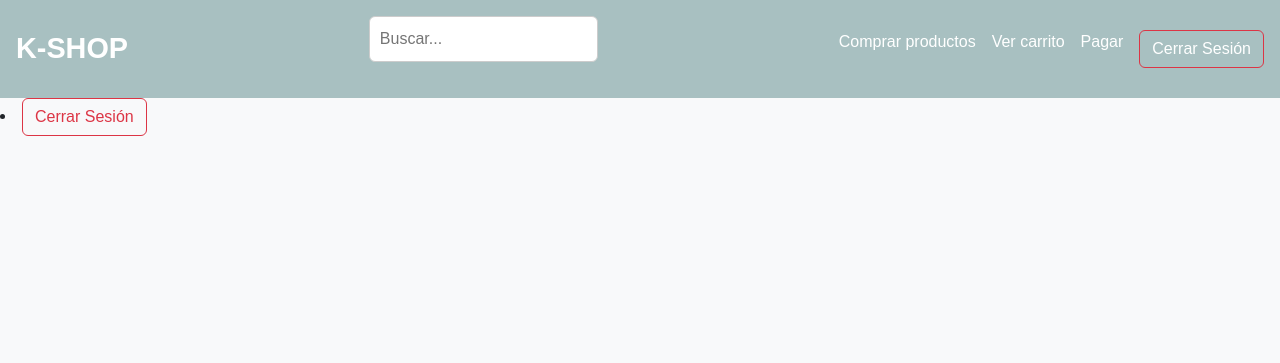
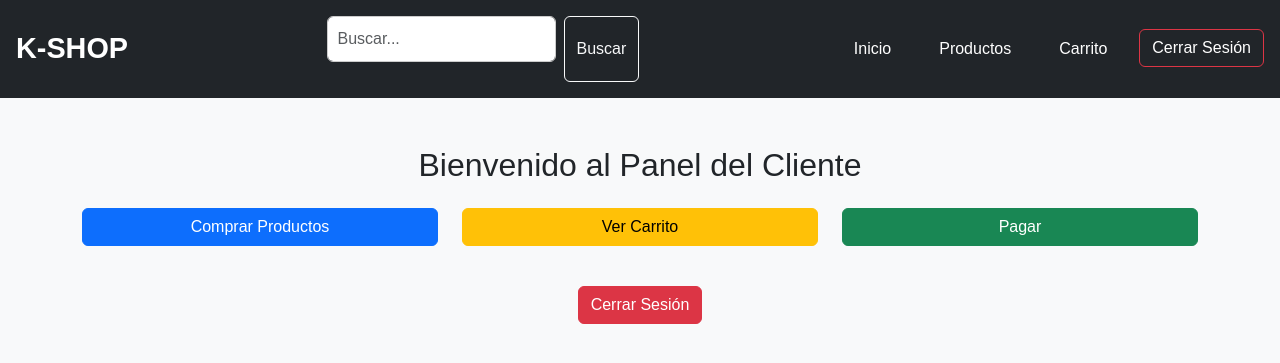
Before and after one commit to kev-abs/kshop-code, a PHP site: page /Paneles/panelcliente.php in a window 1280 px wide. Shown: the top 363 px of the page. Run offline with PHP 8.4, Linux system fonts and the light colour scheme; the visitor is signed in with stand-in values (Sample User, id 1).

Commit message:
Update panelcliente.php

```diff
--- a/Paneles/panelcliente.php
+++ b/Paneles/panelcliente.php
@@ -1,17 +1,18 @@
 <?php
 session_start();
 
+// Evitar que el navegador guarde en caché esta página
+header("Cache-Control: no-store, no-cache, must-revalidate, max-age=0");
+header("Cache-Control: post-check=0, pre-check=0", false);
+header("Pragma: no-cache");
+header("Expires: Sat, 26 Jul 1997 05:00:00 GMT");
+
+// Verificar si la sesión está activa y si el rol es "cliente"
 if (!isset($_SESSION["rol"]) || $_SESSION["rol"] !== "cliente") {
     header("Location: ../Barra de navegacion/Iniciarsesion.php");
     exit();
 }
-
-// Evita que el navegador muestre contenido cacheado
-header("Cache-Control: no-store, no-cache, must-revalidate, max-age=0");
-header("Pragma: no-cache");
-header("Expires: 0");
 ?>
-
 <!DOCTYPE html>
 <html lang="es">
 <head>
@@ -20,32 +21,57 @@ header("Expires: 0");
   <title>Panel del Cliente - K-SHOP</title>
   <link href="https://cdn.jsdelivr.net/npm/bootstrap@5.3.7/dist/css/bootstrap.min.css" rel="stylesheet">
   <link rel="stylesheet" href="../Estilos/stilos.css" />
+  <script>
+    // Evitar que el usuario vea la página anterior con el botón "Atrás"
+    window.addEventListener('pageshow', function (event) {
+      if (event.persisted || (window.performance && window.performance.navigation.type === 2)) {
+        window.location.href = "../Barra de navegacion/Iniciarsesion.php";
+      }
+    });
+  </script>
 </head>
 <body>
 
   <!-- Encabezado -->
-  <div class="header">
+  <div class="header d-flex justify-content-between align-items-center p-3 bg-dark text-white">
     <div class="logo">K-SHOP</div>
-    <form action="/buscar" method="GET" class="buscar-formulario">
-      <input type="text" name="q" placeholder="Buscar..." />
+    <form action="/buscar" method="GET" class="d-flex">
+      <input type="text" name="q" placeholder="Buscar..." class="form-control me-2"/>
+      <button class="btn btn-outline-light">Buscar</button>
     </form>
     <nav class="navbar">
-      <ul>
-        <li><a href="../index.php">Comprar productos</a></li>
-        <li><a href="Productos.php">Ver carrito</a></li>
-        <li><a href="servicios.php">Pagar</a></li>
-        <li><a href="../php/cerrarsesion.php" class="btn btn-outline-danger">Cerrar Sesión</a></li>
+      <ul class="nav">
+        <li class="nav-item"><a href="../index.php" class="nav-link text-white">Inicio</a></li>
+        <li class="nav-item"><a href="../Barra de navegacion/productos.php" class="nav-link text-white">Productos</a></li>
+        <li class="nav-item"><a href="../Barra de navegacion/carrito.php" class="nav-link text-white">Carrito</a></li>
+        <li class="nav-item"><a href="../php/cerrarsesion.php" class="btn btn-outline-danger">Cerrar Sesión</a></li>
       </ul>
     </nav>
   </div>
-<li>
-  <a href="../php/cerrarsesion.php" class="btn btn-outline-danger">Cerrar Sesión</a>
-</li>
 
   <!-- Panel del Cliente -->
-  <div class="panelcliente">
-    <h2>Bienvenido al Panel del Cliente</h2>
+  <div class="container mt-5">
+    <h2 class="text-center mb-4">Bienvenido al Panel del Cliente</h2>
+
+    <div class="row text-center">
+      <div class="col-md-4 mb-3">
+        <a href="../Barra de navegacion/productos.php" class="btn btn-primary w-100">Comprar Productos</a>
+      </div>
+      <div class="col-md-4 mb-3">
+        <a href="../Barra de navegacion/carrito.php" class="btn btn-warning w-100">Ver Carrito</a>
+      </div>
+      <div class="col-md-4 mb-3">
+        <a href="../Barra de navegacion/servicios.php" class="btn btn-success w-100">Pagar</a>
+      </div>
+    </div>
+
+    <div class="text-center mt-4">
+      <a href="../php/cerrarsesion.php" class="btn btn-danger">
+        <i class="bi bi-box-arrow-right"></i> Cerrar Sesión
+      </a>
+    </div>
   </div>
+
   <script src="../Funciones/funciones.js" defer></script>
 </body>
 </html>
```
